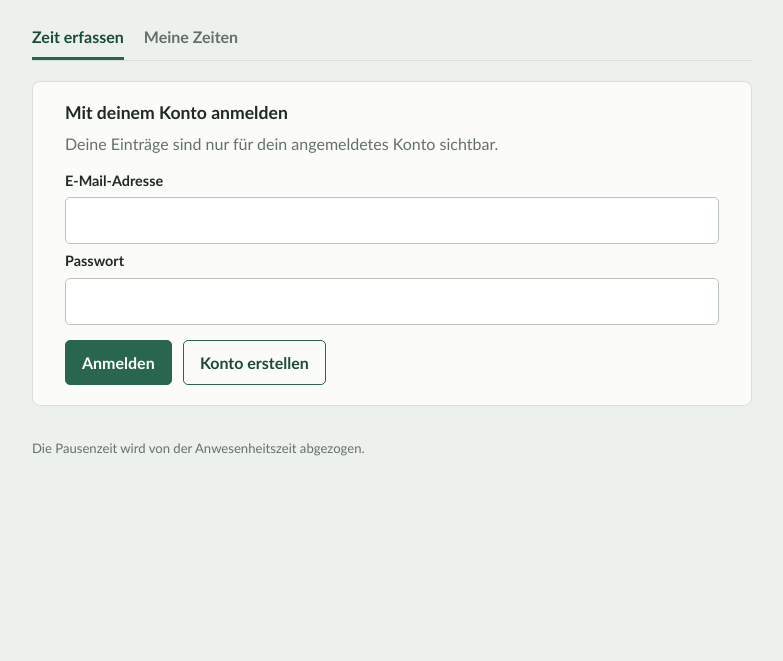
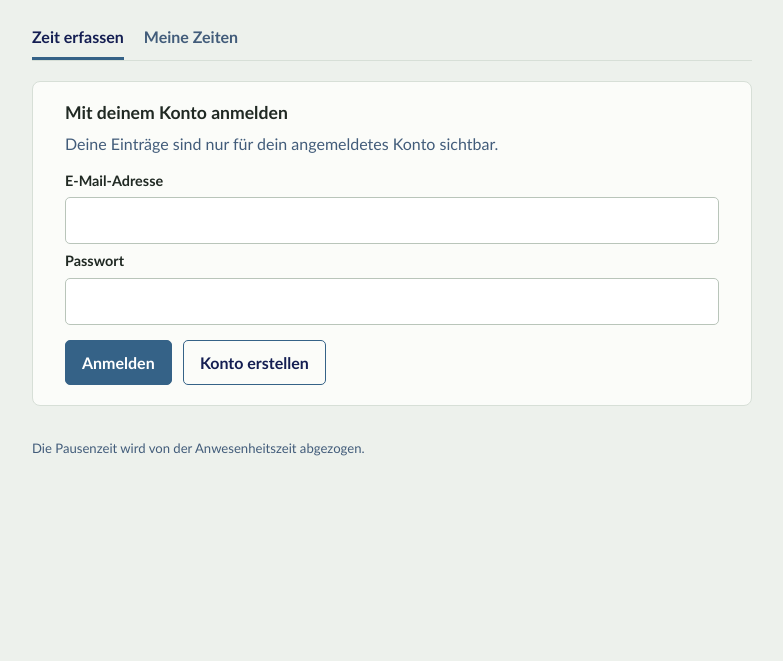
Before and after one commit to Neyro11/Arbeitszeittool, a plain HTML site: page index.html in a window 1280 px wide. Shown: the part 139-800 px from the top of the page, without its empty margins (248-1031 px from the left). Drawn offline with Linux system fonts and the light colour scheme; a script that the page names is missing.

Commit message:
Updated colors

```diff
--- a/css/styles.css
+++ b/css/styles.css
@@ -1,12 +1,12 @@
 :root {
   color-scheme: light;
   --ink: #202923;
-  --muted: #647168;
+  --muted: #425c7a;
   --paper: #fbfcf9;
   --canvas: #edf1ec;
   --line: #d7dfd7;
-  --green: #28664d;
-  --green-dark: #194b37;
+  --green: #356287;
+  --green-dark: #141e52;
   --coral: #a33d31;
   --focus: #d27b34;
   font-family: "Trebuchet MS", "Segoe UI", sans-serif;
@@ -21,7 +21,7 @@ body {
   margin: 0;
   color: var(--ink);
   background-color: var(--canvas);
-  background-image: radial-gradient(#cdd7cc 0.7px, transparent 0.7px);
+  background-image: radial-gradient(#b1d7e5 0.7px, transparent 0.7px);
   background-size: 18px 18px;
 }
 
```
